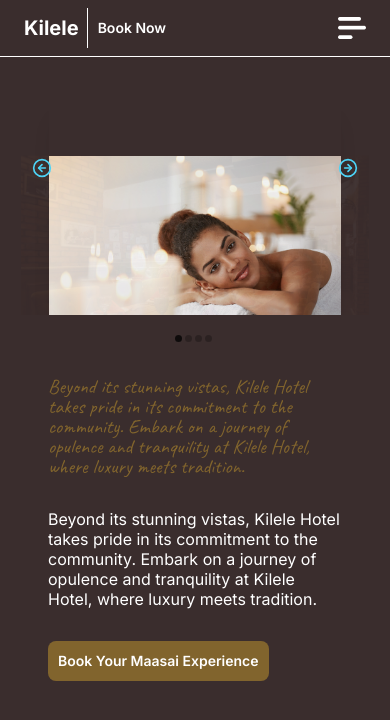
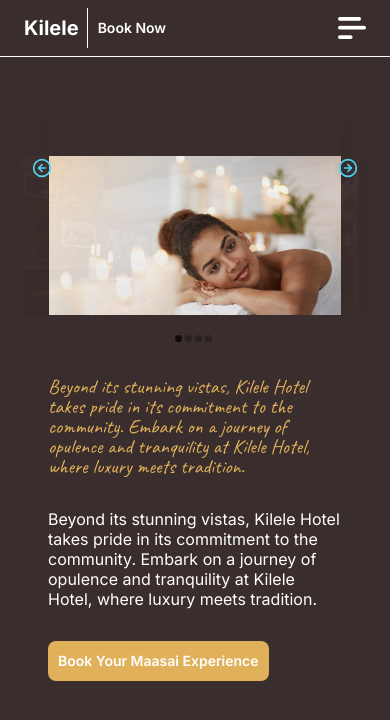
Before and after one commit to felixDev22/Kilele-Hotel-R, a Next.js app: page /gallery in a window 390 px wide. Shown: the top 720 px of the page. Built offline with nearby package versions, Linux system fonts and the light colour scheme.

Commit message:
Update the copy color

```diff
--- a/src/app/carousel/Carousel.js
+++ b/src/app/carousel/Carousel.js
@@ -54,7 +54,7 @@ const Carousel = () => {
         ))}
       </Zoom>
       <div className="px-12 pt-8">
-        <p className=" text-xl leading-5 font-script text-[#81642d]">
+        <p className=" text-xl leading-5 font-script text-[#e0b15a]">
           Beyond its stunning vistas, Kilele Hotel takes pride in its commitment
           to the community. Embark on a journey of opulence and tranquility at
           Kilele Hotel, where luxury meets tradition.
@@ -67,7 +67,7 @@ const Carousel = () => {
         <button
           type="submit"
           value="Book now"
-          className="btn bg-[#81642d] text-white mt-8 md:text-base lg:text-lg">
+          className="btn bg-[#e0b15a] text-white mt-8 md:text-base lg:text-lg">
           Book Your Maasai Experience
         </button>
       </div>
```
